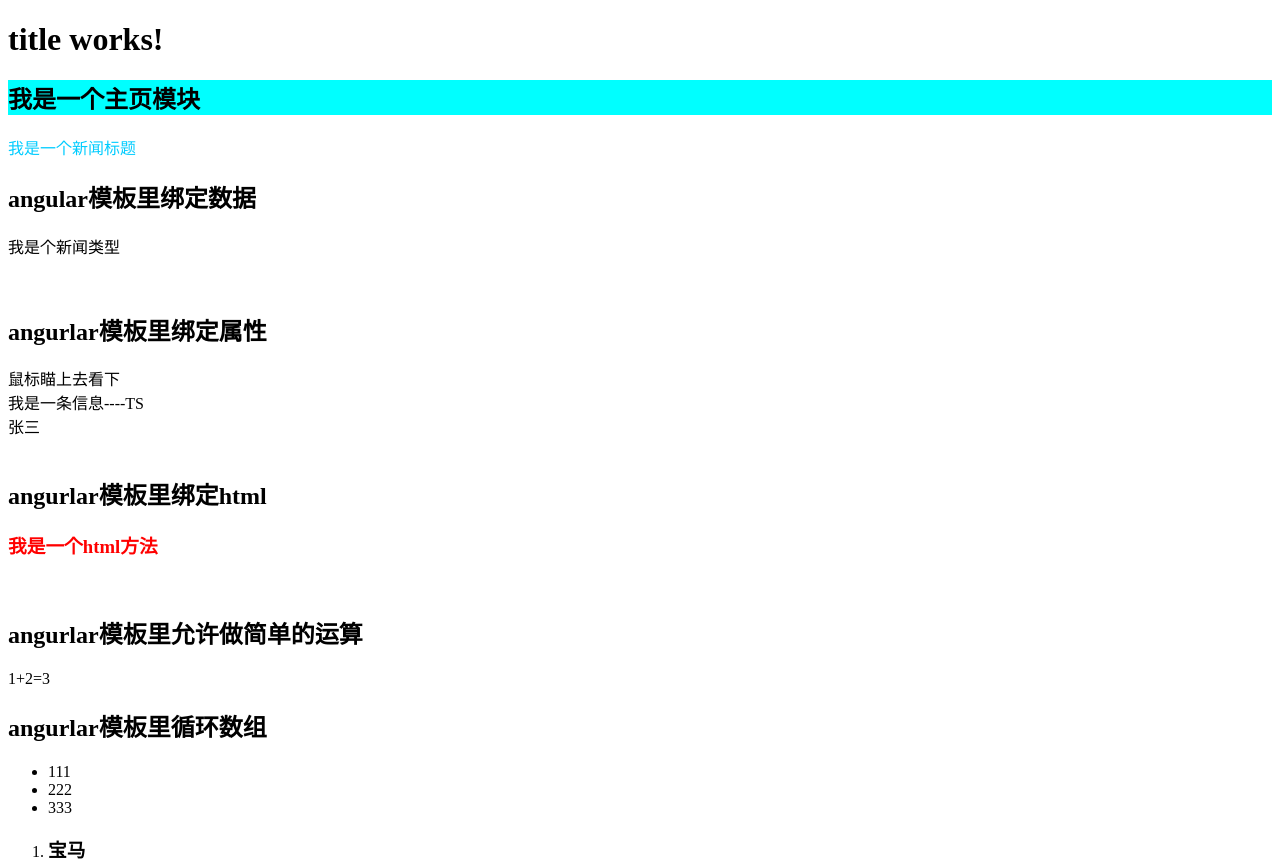
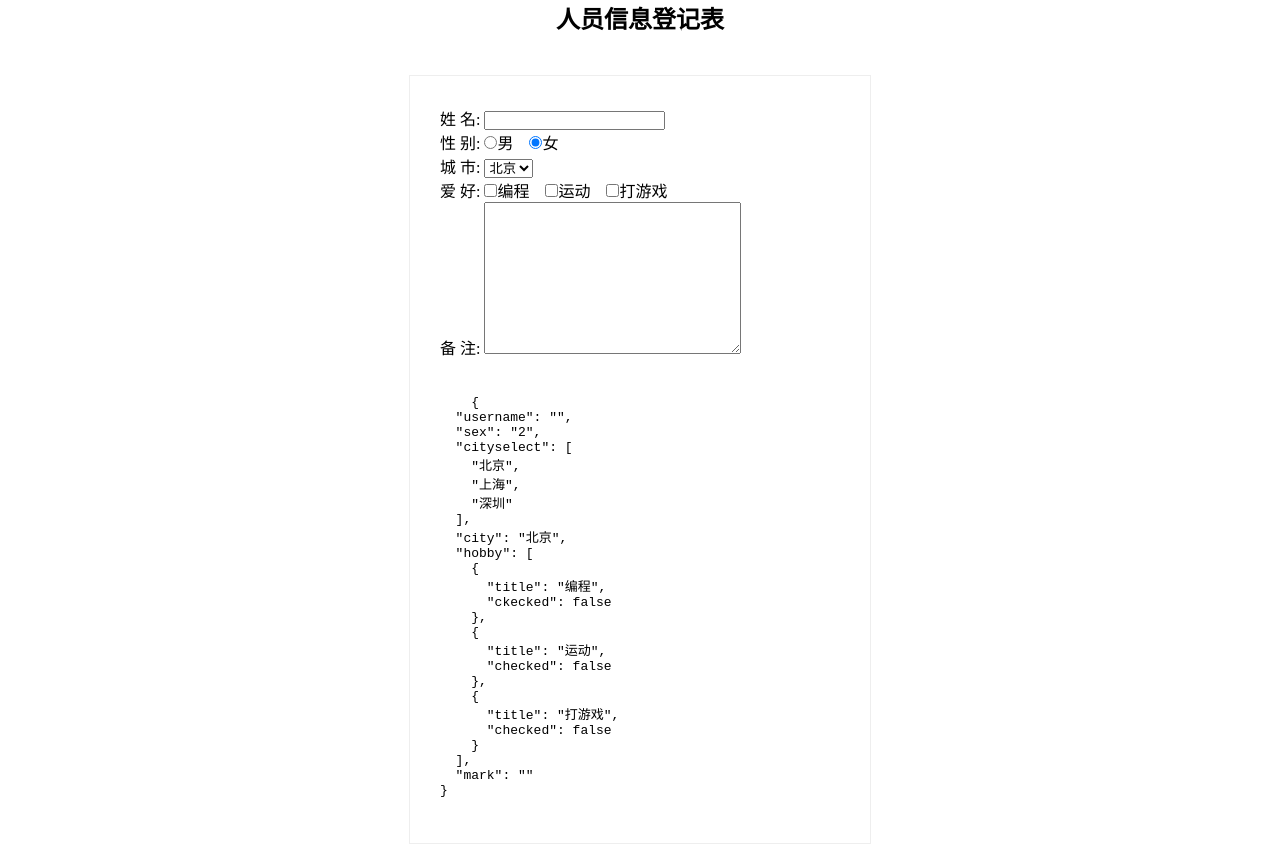
Before and after one commit to Aegis-Yi/study-Angular, an Angular app in the folder angular/angulardemo/: page / in a window 1280 px wide. Shown: the top 861 px of the page. Built offline with nearby package versions, Linux system fonts and the light colour scheme.

Commit message:
ngmodel综合练习

```diff
--- a/angular/angulardemo/src/app/app.component.html
+++ b/angular/angulardemo/src/app/app.component.html
@@ -1,4 +1,6 @@
-<app-home></app-home>
-<app-news></app-news>
+<!-- <app-home></app-home>
+<app-news></app-news> -->
+
+<app-perple></app-perple>
 
 <div style="text-align:center">你好Angular</div>
--- a/angular/angulardemo/src/app/app.module.ts
+++ b/angular/angulardemo/src/app/app.module.ts
@@ -7,13 +7,15 @@ import { AppComponent } from './app.component';
 import { NewsComponent } from './component/news/news.component';
 import { HomeComponent } from './component/home/home.component';
 import { TitleComponent } from './component/title/title.component';
+import { PerpleComponent } from './perple/perple.component';
 
 @NgModule({
   declarations: [
     AppComponent,
     NewsComponent,
     HomeComponent,
-    TitleComponent
+    TitleComponent,
+    PerpleComponent
   ],
   imports: [
     BrowserModule,
--- /dev/null
+++ b/angular/angulardemo/src/app/perple/perple.component.css
@@ -0,0 +1,11 @@
+h2{
+  text-align: center;
+}
+.people{
+  width: 400px;
+  margin: 40px auto;
+
+  padding: 30px;
+  border: 1px solid #eeeeee;
+
+}
--- /dev/null
+++ b/angular/angulardemo/src/app/perple/perple.component.html
@@ -0,0 +1,37 @@
+<h2>人员信息登记表</h2>
+<div class="people">
+  <ul>
+    <li>
+      姓 名: <input type="text" id="username" [(ngModel)]="peopleInfo.username">
+    </li>
+    <li>
+      性 别:
+      <input type="radio" value="1" [(ngModel)]="peopleInfo.sex" id="sex1"><label for="sex1">男</label>
+      &nbsp;&nbsp;
+      <input type="radio" value="2" [(ngModel)]="peopleInfo.sex" id="sex2"><label for="sex2">女</label>
+    </li>
+    <li>
+      城 市:
+        <select name="city" id="city" [(ngModel)]="peopleInfo.city">
+          <option value="{{item}}" *ngFor="let item of peopleInfo.cityselect">{{item}}</option>
+        </select>
+    </li>
+    <li>
+      爱 好:
+      <span *ngFor="let item of peopleInfo.hobby;let key =index" >
+        <input type="checkbox" [id]="'check'+key" [(ngModel)]="item.checked"><label [for]="'check'+key">{{item.title}}</label>
+        &nbsp;&nbsp;
+      </span>
+    </li>
+    <li>
+      备 注:
+      <textarea name="mark" id="" cols="30" rows="10"  [(ngModel)]="peopleInfo.mark"></textarea>
+    </li>
+  </ul>
+
+  <br>
+  <br>
+  <pre>
+    {{peopleInfo|json}}
+  </pre>
+</div>
--- /dev/null
+++ b/angular/angulardemo/src/app/perple/perple.component.ts
@@ -0,0 +1,35 @@
+import { Component, OnInit } from '@angular/core';
+
+@Component({
+  selector: 'app-perple',
+  templateUrl: './perple.component.html',
+  styleUrls: ['./perple.component.css']
+})
+export class PerpleComponent implements OnInit {
+  public peopleInfo: any = {
+    username: '',
+    sex: '2',
+    cityselect: ['北京', '上海', '深圳'],
+    city: '北京',
+    hobby: [
+      {
+        title: '编程',
+        ckecked: false
+      },
+      {
+        title: '运动',
+        checked: false
+      },
+      {
+        title: '打游戏',
+        checked: false
+      }
+    ],
+    mark: ''
+  };
+  constructor() { }
+
+  ngOnInit(): void {
+  }
+
+}
--- a/angular/angulardemo/src/styles.css
+++ b/angular/angulardemo/src/styles.css
@@ -1 +1,9 @@
 /* You can add global styles to this file, and also import other style files */
+*{
+  margin: 0px;
+  padding: 0px;
+}
+
+ul,ol{
+  list-style-type: none;
+}
```
Also changed, not shown: 1 other file (tests, documents, lock files or other folders).
